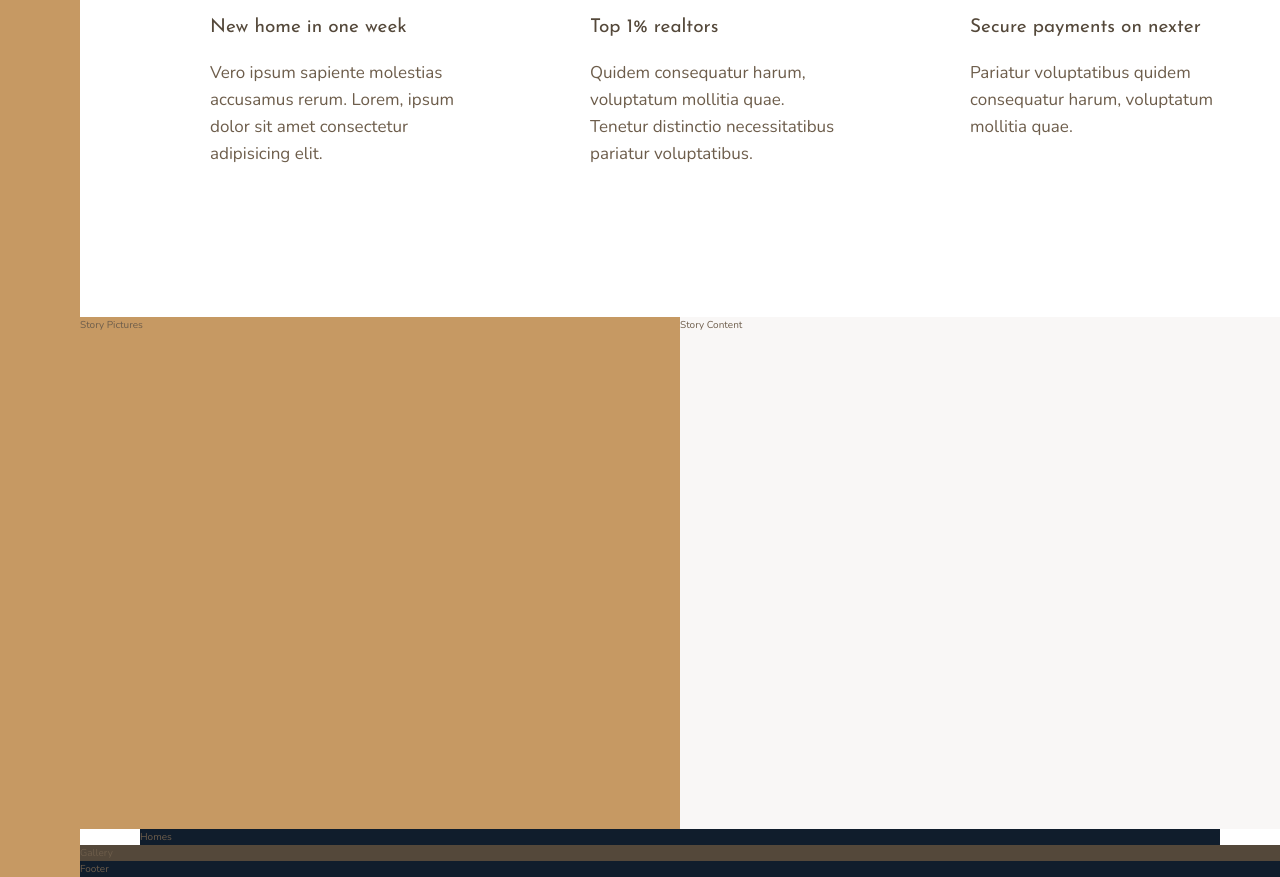
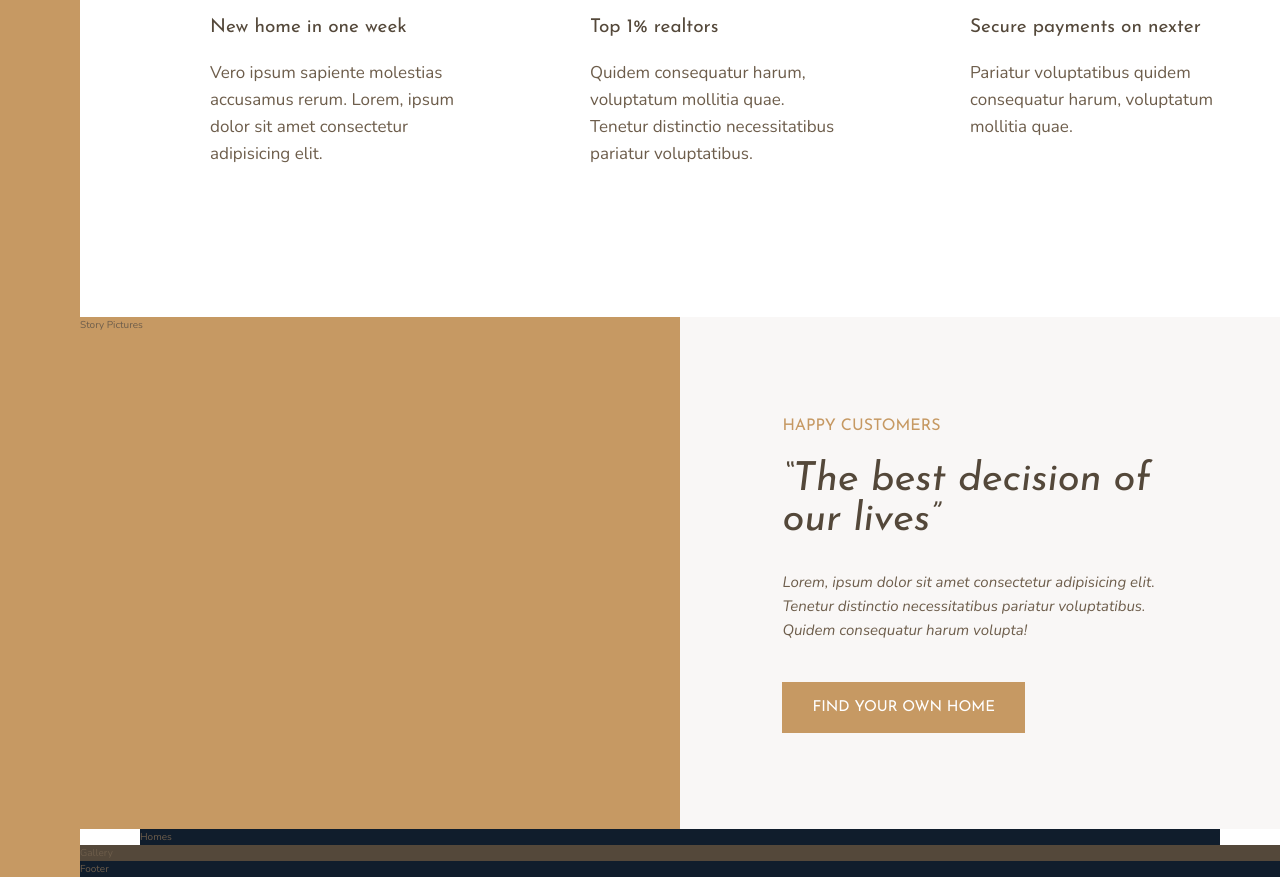
Before and after one commit to MsRobynM/nexter, a website: page index.html in a window 1280 px wide. Shown: the part 991-1868 px from the top of the page. Drawn offline with nearby package versions, Linux system fonts and the light colour scheme; files that its build step writes are made by us from their sources.

Commit message:
Snapshot after lecture 110

```diff
--- a/index.html
+++ b/index.html
@@ -70,7 +70,12 @@
             Story Pictures
         </div>
         <div class="story__content">
-            Story Content
+            <h3 class="heading-3 mb-sm">Happy Customers</h3>
+            <h2 class="heading-2 heading-2--dark mb-md">&ldquo;The best decision of our lives&rdquo;</h2>
+            <p class="story__text">
+                Lorem, ipsum dolor sit amet consectetur adipisicing elit. Tenetur distinctio necessitatibus pariatur voluptatibus. Quidem consequatur harum volupta!
+            </p>
+            <button class="btn">Find your own home</button>
         </div>
         <section class="homes">
             Homes
--- a/sass/_story.scss
+++ b/sass/_story.scss
@@ -6,5 +6,25 @@
     &__content {
         background-color: $color-grey-light-1;
         grid-column: col-start 5/full-end;
+
+        padding: 6rem 8vw;
+
+        /*
+        display: flex;
+        flex-direction: column;
+        justify-content: center;
+        align-items: flex-start;
+        */
+
+        display: grid;
+        align-content: center;
+        justify-items: start;
+
+    }
+
+    &__text {
+        font-size: 1.5rem;
+        font-style: italic;
+        margin-bottom: 4rem;
     }
 }
--- a/sass/_typography.scss
+++ b/sass/_typography.scss
@@ -13,10 +13,19 @@
 
 .heading-2 {
     @extend %heading;
+    font-size: 4rem;
+    font-style: italic;
+    line-height: 1;
+
+    &--light { color: $color-grey-light-1; }
+    &--dark { color: $color-grey-dark-1; }
 }
 
 .heading-3 {
     @extend %heading;
+    font-size: 1.6rem;
+    color: $color-primary;
+    text-transform: uppercase;
 }
 
 .heading-4 {
@@ -26,3 +35,25 @@
     &--light { color: $color-grey-light-1; }
     &--dark { color: $color-grey-dark-1; }
 }
+
+.btn {
+    background-color: $color-primary;
+    color: #fff;
+    border: none;
+    border-radius: 0;
+    font-family: $font-display;
+    font-size: 1.5rem;
+    text-transform: uppercase;
+    padding: 1.8rem 3rem;
+    cursor: pointer;
+    transition: all .2s;
+
+    &:hover {
+        background-color: $color-primary-dark;
+    }
+}
+
+.mb-sm { margin-bottom: 2rem; }
+.mb-md { margin-bottom: 3rem; }
+.mb-lg { margin-bottom: 4rem; }
+.mb-hg { margin-bottom: 8rem; }
```
